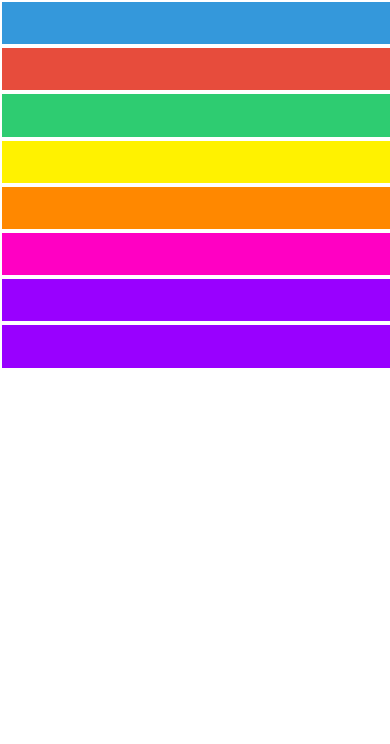
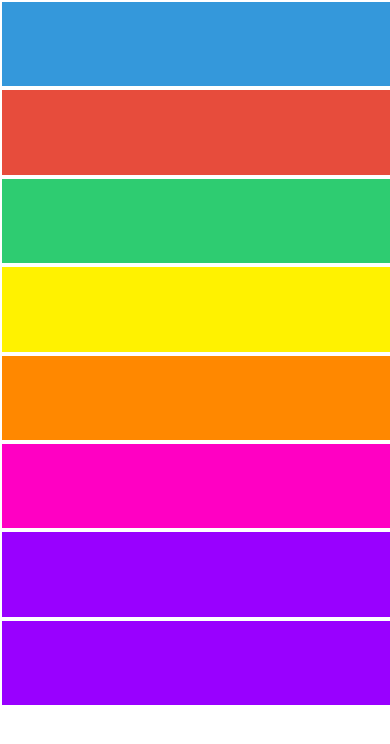
Before and after one commit to tim079/EIA1_WiSe23, a plain HTML site: page Aufgabe_04/index.html in a window 390 px wide. Drawn offline with Linux system fonts and the light colour scheme.

Commit message:
Update style.css

```diff
--- a/Aufgabe_04/style.css
+++ b/Aufgabe_04/style.css
@@ -90,6 +90,6 @@ body {
     .box {
       position: static;
       width: 100%;
-      height: 5%
+      height: 10%
     }
   }
```
